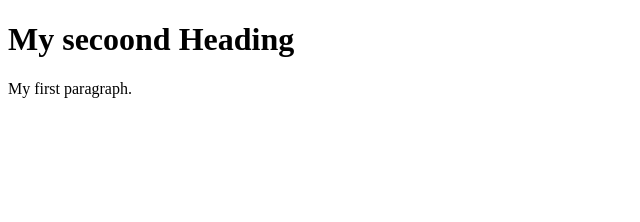
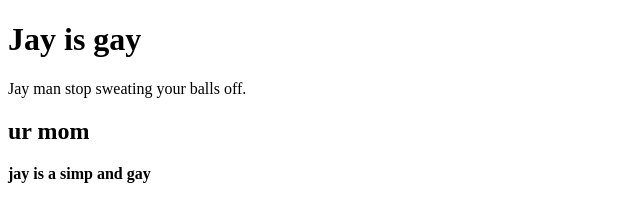
Before and after one commit to AlphaWo1f/Banana-Hacks, a plain HTML site: page template.html in a window 1280 px wide. Shown: the whole page, without its empty margins (0-640 px from the left). Drawn offline with Linux system fonts and the light colour scheme.

Commit message:
p[ls work

```diff
--- a/template.html
+++ b/template.html
@@ -6,11 +6,11 @@
 
 
 
-<h1>My secoond Heading</h1>
-<p>My first paragraph.</p>
+<h1>Jay is gay</h1>
+<p>Jay man stop sweating your balls off.</p>
 
-
-
+<h2> ur mom</h2>
+<b>jay is a simp and gay</b>
 
 
 
```
